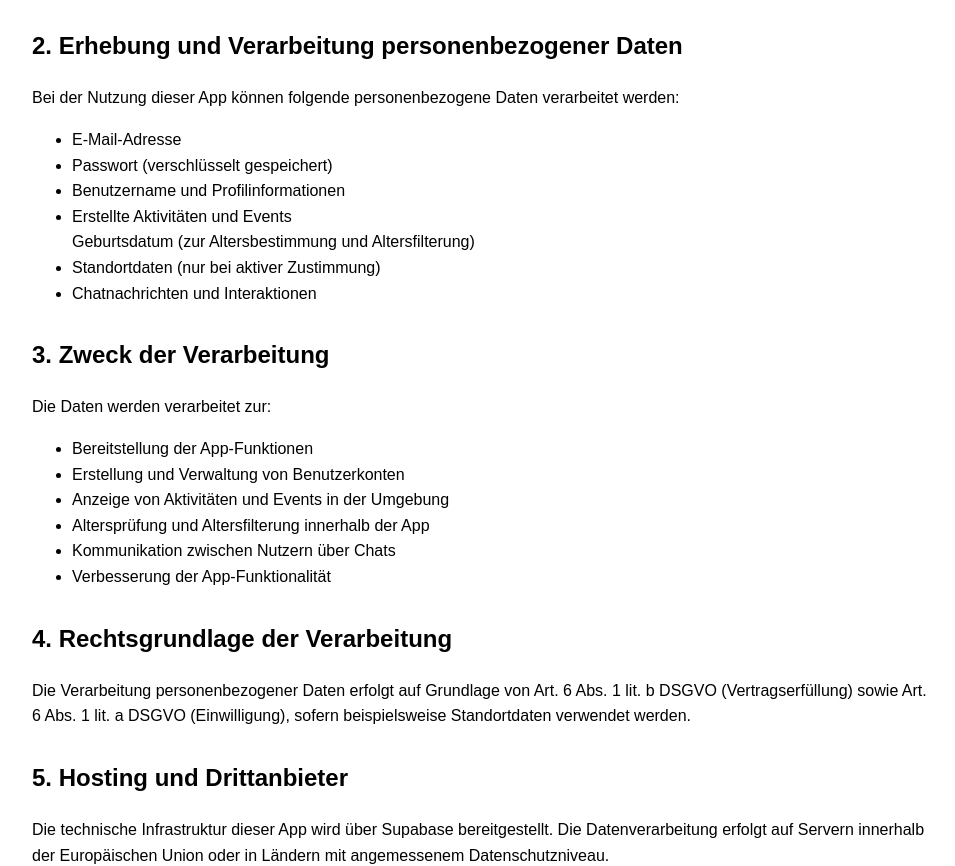
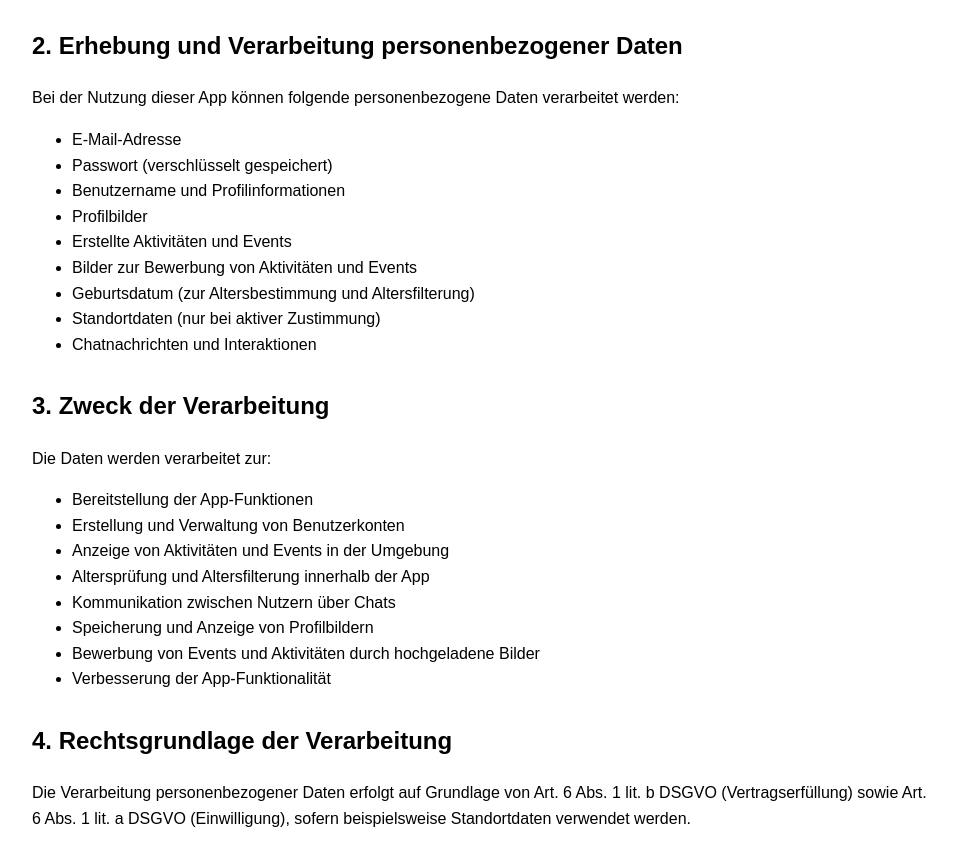
Before and after one commit to carlitoep/privacy-site, a plain HTML site: page privacy.html in a window 1280 px wide. Shown: the part 406-1272 px from the top of the page, without its empty margins (158-1113 px from the left). Drawn offline with Linux system fonts and the light colour scheme.

Commit message:
Add profile pictures and event promotion images to privacy policy

```diff
--- a/privacy.html
+++ b/privacy.html
@@ -62,8 +62,10 @@ Bei der Nutzung dieser App können folgende personenbezogene Daten verarbeitet w
 <li>E-Mail-Adresse</li>
 <li>Passwort (verschlüsselt gespeichert)</li>
 <li>Benutzername und Profilinformationen</li>
+<li>Profilbilder</li>
 <li>Erstellte Aktivitäten und Events</li>
-</li>Geburtsdatum (zur Altersbestimmung und Altersfilterung)</li>
+<li>Bilder zur Bewerbung von Aktivitäten und Events</li>
+<li>Geburtsdatum (zur Altersbestimmung und Altersfilterung)</li>
 <li>Standortdaten (nur bei aktiver Zustimmung)</li>
 <li>Chatnachrichten und Interaktionen</li>
 </ul>
@@ -78,6 +80,8 @@ Bei der Nutzung dieser App können folgende personenbezogene Daten verarbeitet w
 <li>Anzeige von Aktivitäten und Events in der Umgebung</li>
 <li>Altersprüfung und Altersfilterung innerhalb der App</li>
 <li>Kommunikation zwischen Nutzern über Chats</li>
+<li>Speicherung und Anzeige von Profilbildern</li>
+<li>Bewerbung von Events und Aktivitäten durch hochgeladene Bilder</li>
 <li>Verbesserung der App-Funktionalität</li>
 </ul>
 
```
